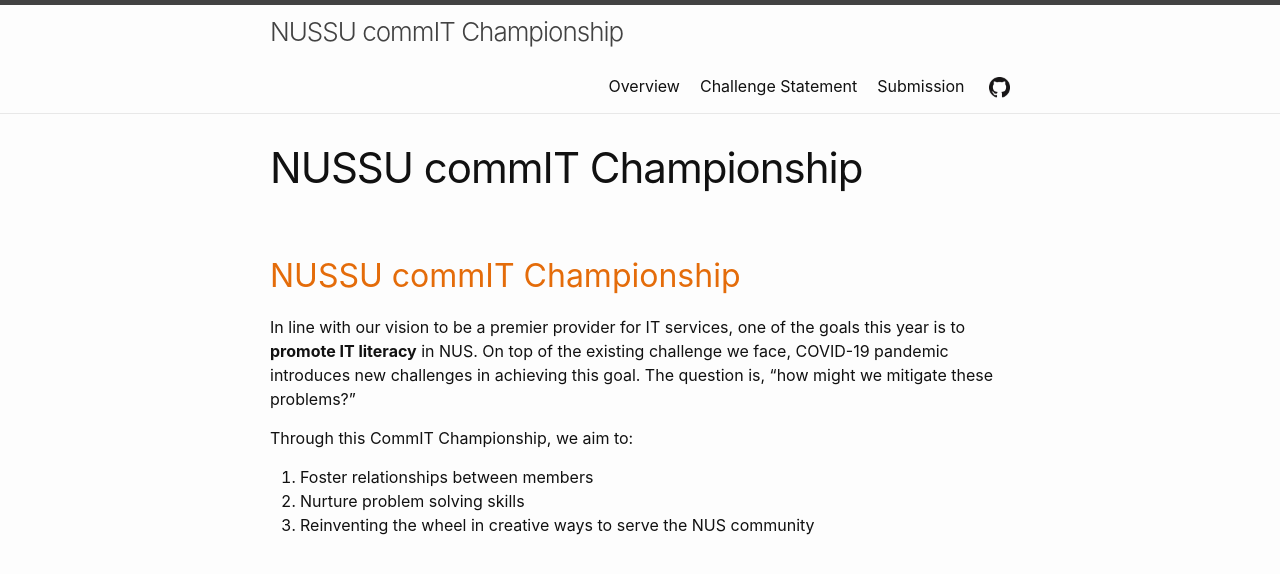
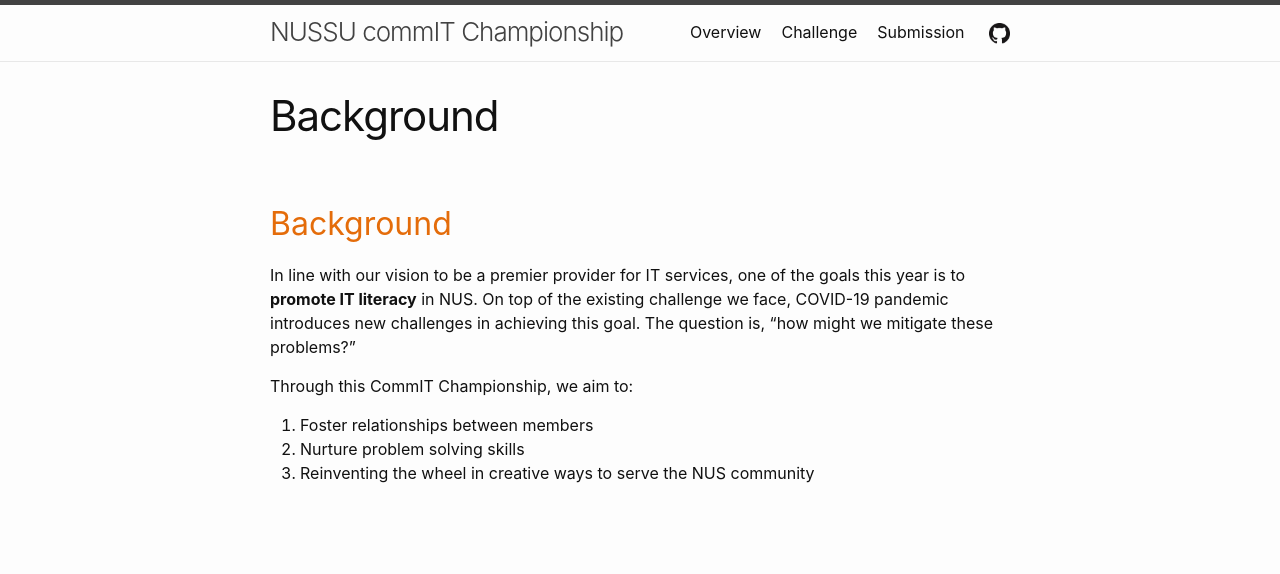
Before and after one commit to nussucommit/commit-championship, a Jekyll site: the page built from index.md, in a window 1280 px wide. Shown: the top 574 px of the page. Built offline with Jekyll 4.4.1, drawn with Linux system fonts in a browser that asks for light colours; our own code applies the rules of GitHub Pages for plain Markdown files.

Commit message:
Fix pages

```diff
--- a/ChallengeStatement.md
+++ b/Challenge.md
@@ -1,6 +1,6 @@
 ---
 layout: page
-title: Challenge Statement
+title: Challenge
 ---
 
 **Choose one out of the following three challenge statements**
--- a/_config.yml
+++ b/_config.yml
@@ -3,7 +3,7 @@ theme: jekyll-theme-slate
 
 header_pages:
   - Overview.md
-  - ChallengeStatement.md
+  - Challenge.md
   - Submission.md
 
 markdown: kramdown
--- a/index.md
+++ b/index.md
@@ -1,4 +1,4 @@
-## NUSSU commIT Championship
+## Background
 
 In line with our vision to be a premier provider for IT services, one of the goals this year is to **promote IT literacy** in NUS. On top of the existing challenge we face, COVID-19 pandemic introduces new challenges in achieving this goal. The question is, “how might we mitigate these problems?”
 
```
